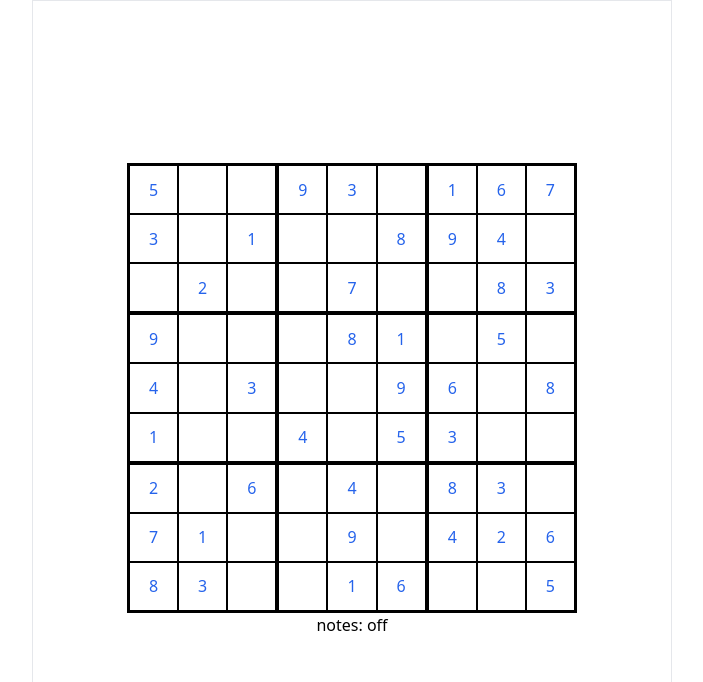
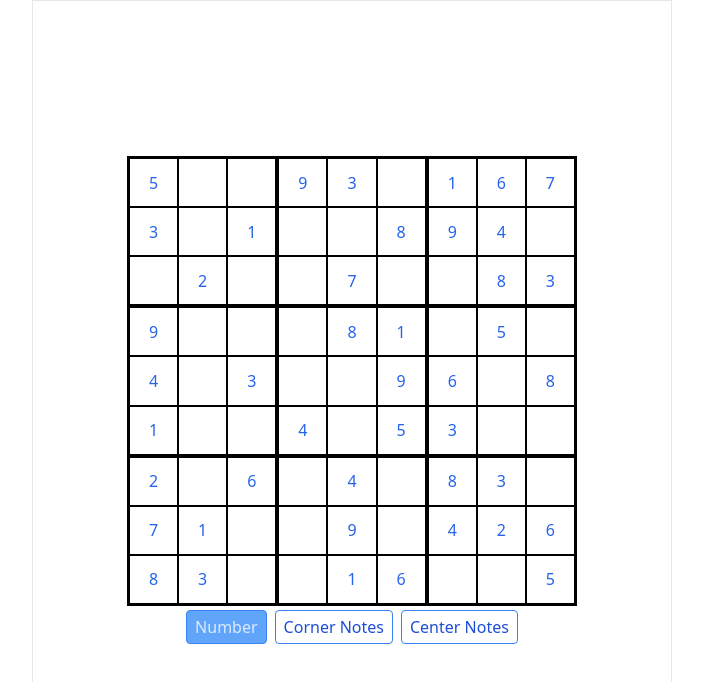
Before and after one commit to arsaizdihar/sudoku, a Next.js app: page / in a window 1280 px wide. Shown: the top 682 px of the page, without its empty margins (288-991 px from the left). Built offline with nearby package versions, Linux system fonts and the light colour scheme.

Commit message:
Add win and notes buttons

```diff
--- a/pages/index.tsx
+++ b/pages/index.tsx
@@ -163,6 +163,15 @@ function getNoteClassName(i: number, total: number) {
   });
 }
 
+function checkWin(sudoku: State["sudoku"], errors: State["errors"]) {
+  for (let i = 0; i < 9; i++) {
+    for (let j = 0; j < 9; j++) {
+      if (typeof sudoku[i][j] !== "number" || errors[i][j]) return false;
+    }
+  }
+  return true;
+}
+
 function App({ sudoku: s }: { sudoku: number[][] }) {
   const [focusTile, setFocusTile] = useState<State["focusTile"]>(null);
   const [sudoku, setSudoku] = useState<State["sudoku"]>(
@@ -247,6 +256,9 @@ function App({ sudoku: s }: { sudoku: number[][] }) {
           }
         }
         const errors = checkError(copy);
+        if (checkWin(copy, errors)) {
+          alert("You win!");
+        }
         setErrors((oldErrors) => {
           if (!pushed) {
             undoStack.current.push({
@@ -285,13 +297,41 @@ function App({ sudoku: s }: { sudoku: number[][] }) {
               <BigGrid key={i} id={i} />
             ))}
         </ul>
-        <button
-          onClick={() => setNotesMode((mode) => (mode + 1) % 3)}
-          className={classNames()}
-        >
-          notes:{" "}
-          {notesMode === 0 ? "off" : notesMode === 1 ? "corner" : "middle"}
-        </button>
+        <div className="flex mt-1 gap-2 flex-wrap justify-center">
+          <button
+            className={classNames(
+              notesMode === 0
+                ? "bg-blue-400 text-blue-100"
+                : "hover:bg-blue-300 text-blue-700",
+              "border border-blue-500 rounded px-2 py-1 focus:outline-none"
+            )}
+            onClick={() => setNotesMode(0)}
+          >
+            Number
+          </button>
+          <button
+            className={classNames(
+              notesMode === 1
+                ? "bg-blue-400 text-blue-100"
+                : "hover:bg-blue-300 text-blue-700",
+              "border border-blue-500 rounded px-2 py-1 focus:outline-none"
+            )}
+            onClick={() => setNotesMode(1)}
+          >
+            Corner Notes
+          </button>
+          <button
+            className={classNames(
+              notesMode === 2
+                ? "bg-blue-400 text-blue-100"
+                : "hover:bg-blue-300 text-blue-700",
+              "border border-blue-500 rounded px-2 py-1 focus:outline-none"
+            )}
+            onClick={() => setNotesMode(2)}
+          >
+            Center Notes
+          </button>
+        </div>
       </div>
     </SudokuContext.Provider>
   );
```
